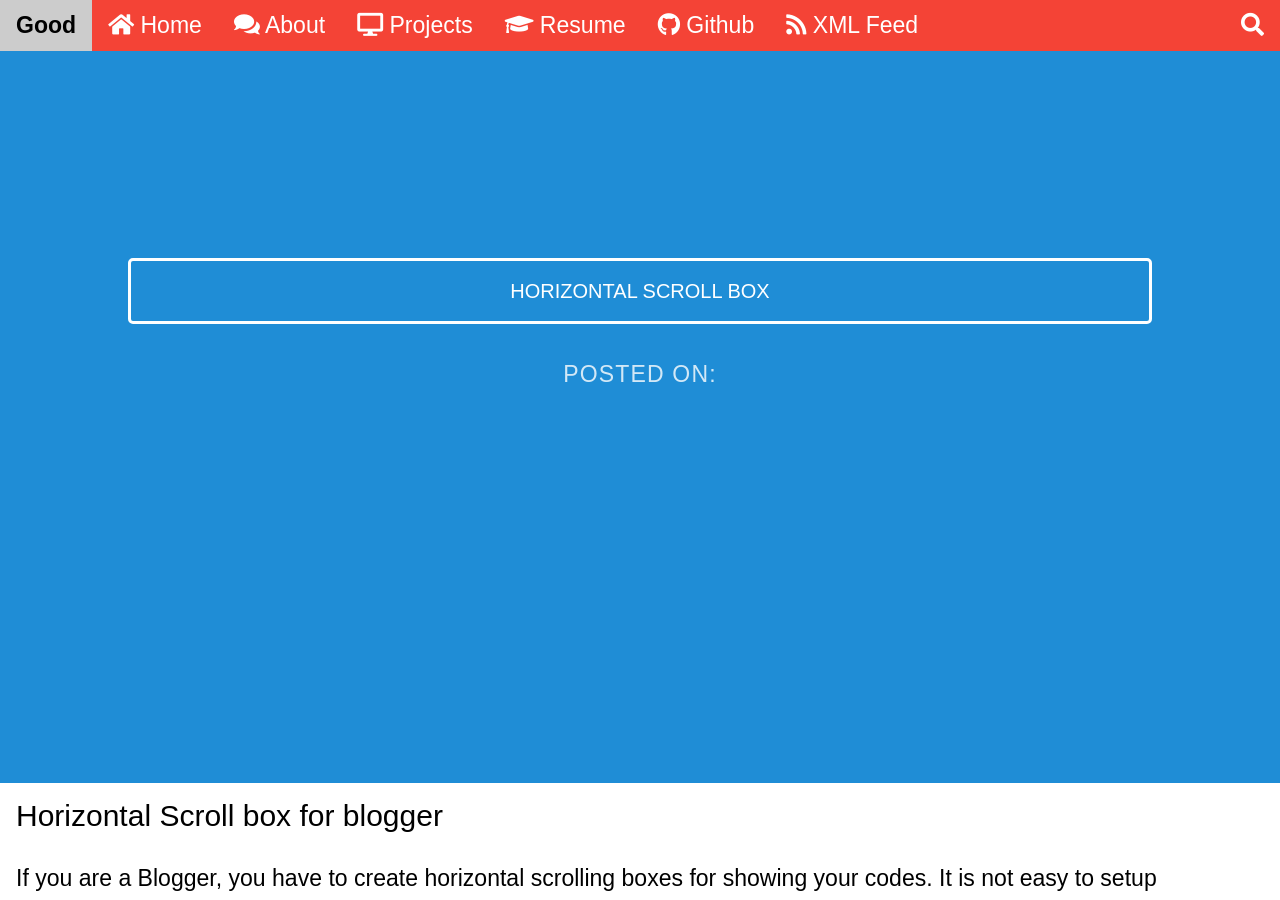
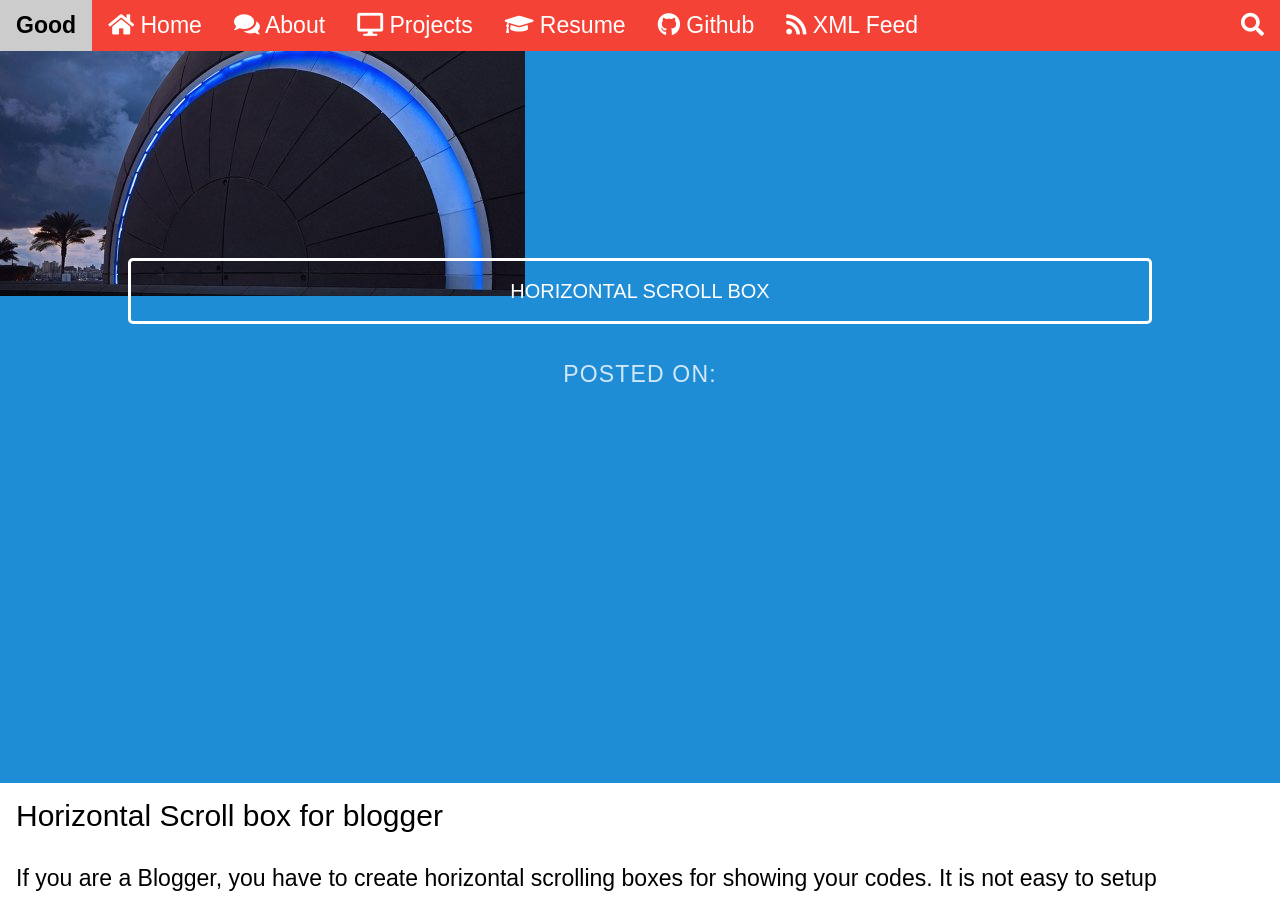
Before and after one commit to chipprogrammers/Good, a Jekyll site: the page built from _posts/2017-06-17-horizontal-scroll-box.md, in a window 1280 px wide and 900 px high. Built offline with Jekyll 4.4.1, drawn with Linux system fonts in a browser that asks for light colours; some web fonts are replaced; comment, search, counter and statistics services are not loaded.

Commit message:
Update parallax.html

```diff
--- a/_includes/parallax.html
+++ b/_includes/parallax.html
@@ -1,4 +1,4 @@
-{% if page.img %}<div class="splash-container w3-display-container" style="/*background: #1f8dd6; background-image:url({{ site.url }}{{ site.baseurl }}{{ page.img }});background-repeat: no-repeat; background-size: auto*/">
+{% if page.img %}<div class="splash-container w3-display-container" style="/*background: #1f8dd6;*/background-image:url({{ site.url }}{{ site.baseurl }}{{ page.img }});/*background-repeat: no-repeat; background-size: auto*/">
 {% else %}<div class="splash-container w3-display-container" style="background: #1f8dd6; background-image:url({{ page.img_url }});background-repeat: no-repeat;">{% endif %}
     <div class="splash">
         <h1 class="splash-head">{{ page.title }}</h1>
```
